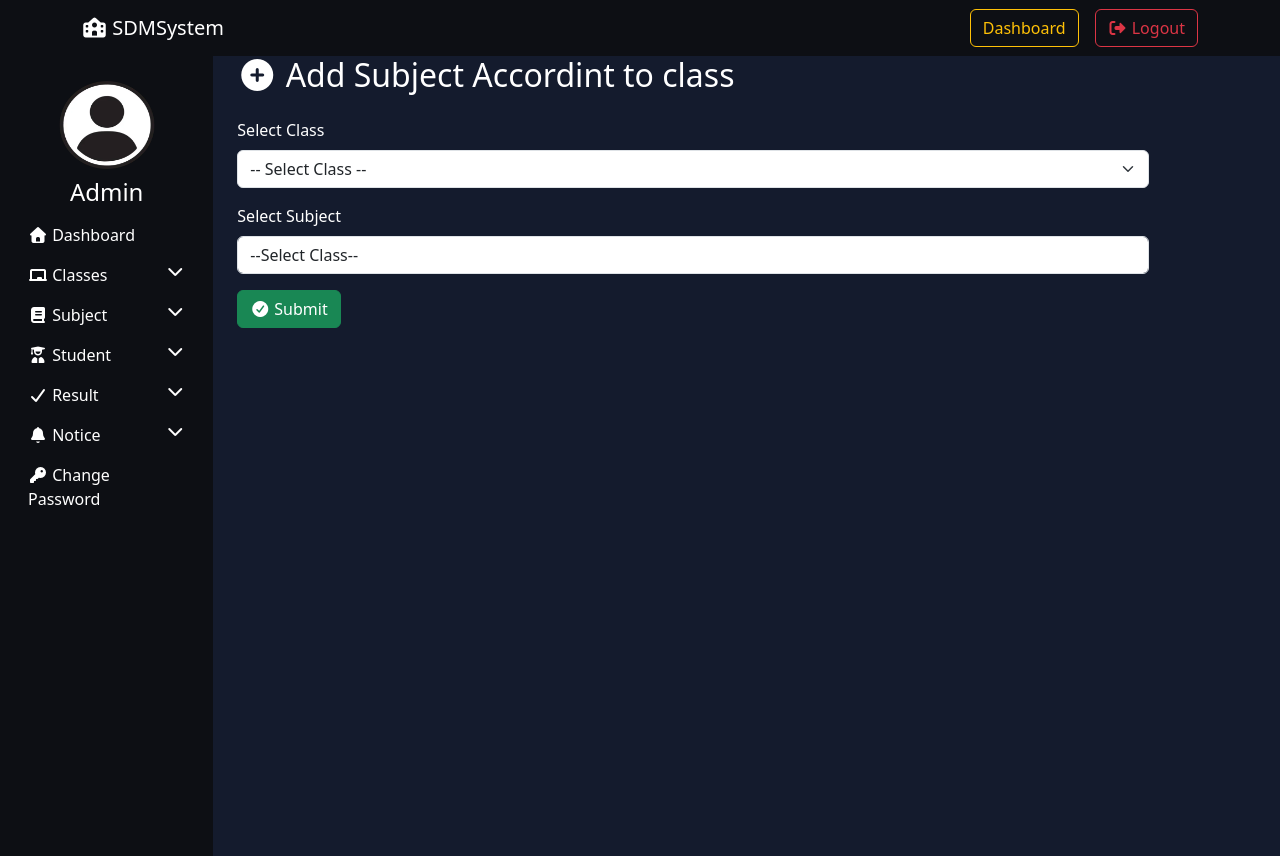
After one commit to Devanshtrip112221/Student_ERP, a Django app: page /add_subject_combination/ in a window 1280 px wide. The commit adds this page. Run offline with Django 5.2, Linux system fonts and the light colour scheme; a user stored in the database is signed in; data comes from the database, SQL or seed files in the repository; both versions use the stored data as it was after the commit; some libraries are stand-ins or nearby versions.

Commit message:
updated subject combination logic

```diff
--- a/StudentResultManagment/urls.py
+++ b/StudentResultManagment/urls.py
@@ -30,4 +30,5 @@ urlpatterns = [
     path("create_subject/",create_subject,name="create_subject"),
     path('manage_subject/',manage_subject,name="manage_subject"),
     path('edit_subject/<int:subject_id>/', edit_subject, name='edit_subject'),
+    path('add_subject_combination/',add_subject_combination,name='add_subject_combination')
 ]
--- /dev/null
+++ b/resultapp/templates/add_subject_combination.html
@@ -0,0 +1,53 @@
+ {% extends "admin_base.html" %}
+{% load static %}
+   {%block content%}
+   <div class="container">
+    <h2 class="mb-4">
+        <i class="fas fa-plus-circle"></i> Add Subject Accordint to  class
+    </h2>
+    {% if messages %}
+    {% for m in messages %}
+        <div class="alert alert-{{ m.tags }} alert-dismissible fade show">
+            {{ m }}
+            <button type="button" class="btn-close" data-bs-dismiss="alert"></button>
+        </div>
+    {% endfor %}
+{% endif %}
+   <form method="post">
+    {% csrf_token %}
+    <style>
+        body{
+            background-color:  #141B2D;
+            color:white;
+        }
+    </style>
+    <div class="mb-3">
+        <label for="class" class="form-label">Select Class</label>
+            <select class="form-select" id="class" name="class" required>
+                <option value="">-- Select Class --</option>
+
+    {% for i in classes %}
+        <option value="{{ i.id}}">{{i.class_name}}-{{ i.section }}</option>
+    {% endfor %}
+
+</select>
+        </select>
+
+    </div>
+     <div class="mb-3">
+    <label for="subject" class="form-label">Select Subject</label>
+    <select type="text" class="form-control" id="subject" name="subject" >
+        <option value="">--Select Class--</option>
+         {% for e in subject %}
+        <option value="{{e.id}}">{{ e.subject_name}}-{{ e.subject_code }}</option>
+    {% endfor %}
+        </select>
+</div>
+
+<button type="submit" class="btn btn-success">
+    <i class="fas fa-check-circle me-1"></i>Submit
+</button>
+
+</form>
+   </div>
+    {%endblock %}
--- a/resultapp/templates/sidebar.html
+++ b/resultapp/templates/sidebar.html
@@ -65,8 +65,8 @@
         </li>
 
         <li class="nav-item">
-            <a class="nav-link" href="">
-                <i class="fas fa-layer-group"></i> Manage Subject Combination
+            <a class="nav-link" href="{% url 'add_subject_combination' %}">
+                <i class="fas fa-layer-group"></i> Add Subject Combination
             </a>
         </li>
 
--- a/resultapp/views.py
+++ b/resultapp/views.py
@@ -157,3 +157,28 @@ def edit_subject(request,subject_id ):
                 messages.error(request,f"Something went wrong: {str(e)}")
                 return redirect('manage_subject')
         return render(request,"edit_subject.html",locals())
+
+
+
+
+@login_required
+def add_subject_combination(request):
+    classes = Class.objects.all()
+    subject = Subject.objects.all()
+
+    if request.method == 'POST':
+        try:
+            class_id = request.POST.get('class')
+            subject_id = request.POST.get('subject')
+
+            SubjectCombination.objects.create(
+                student_class=class_id,
+                subject=subject_id,
+                status = 1
+            )
+            messages.success(request,"Added Successfully")
+
+        except Exception as e:
+            messages.error(request,f"Something went wrong: {str(e)}")
+        return redirect('add_subject_combination')
+    return render(request,'add_subject_combination.html', locals())
```
Also changed, not shown: db.sqlite3.
